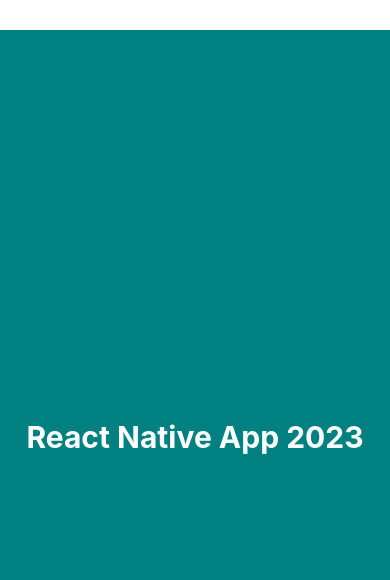
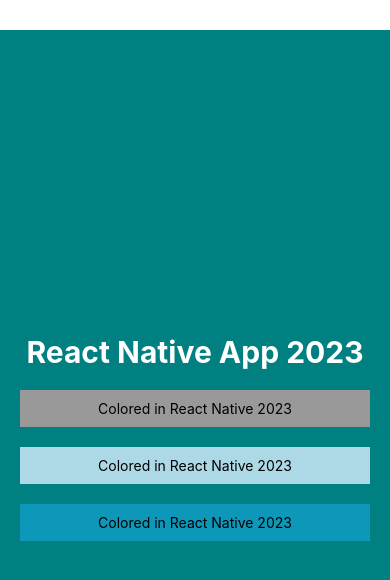
Before and after one commit to lucasoneves/react-native2023, a React Native app: screen / in a window 390 px wide. Shown: the top 580 px of the page. Built offline with nearby package versions, Linux system fonts and the light colour scheme.

Commit message:
Components

```diff
--- a/App.js
+++ b/App.js
@@ -1,11 +1,15 @@
 import React from 'react';
 import { View, Text, SafeAreaView, StyleSheet } from 'react-native';
+import BoxColor from './components/ColorBox';
 
 const App = () => {
   return (
     <SafeAreaView style={styles.safeArea}>
       <View style={styles.container}>
         <Text style={styles.text}>React Native App 2023</Text>
+        <BoxColor text="Colored in React Native 2023" color={styles.black} />
+        <BoxColor text="Colored in React Native 2023" color={styles.blue} />
+        <BoxColor text="Colored in React Native 2023" color={styles.cyan} />
       </View>
     </SafeAreaView>
   );
@@ -28,6 +32,15 @@ const styles = StyleSheet.create({
     fontWeight: 'bold',
     fontSize: 30,
   },
+  black: {
+    backgroundColor: '#999',
+  },
+  blue: {
+    backgroundColor: 'lightblue',
+  },
+  cyan: {
+    backgroundColor: '#0D98BA',
+  },
 });
 
 export default App;
--- /dev/null
+++ b/components/ColorBox.js
@@ -0,0 +1,22 @@
+import React from 'react';
+import { View, Text, StyleSheet } from 'react-native';
+
+export default function ColorBox({ color, text }) {
+  return (
+    <View style={[styles.box, color]}>
+      <Text>{text}</Text>
+    </View>
+  );
+}
+
+const styles = StyleSheet.create({
+  box: {
+    backgroundColor: 'F3f3f3',
+    justifyContent: 'center',
+    paddingVertical: 10,
+    marginTop: 20,
+    alignItems: 'center',
+    width: '100%',
+    fontSize: 20,
+  },
+});
```
